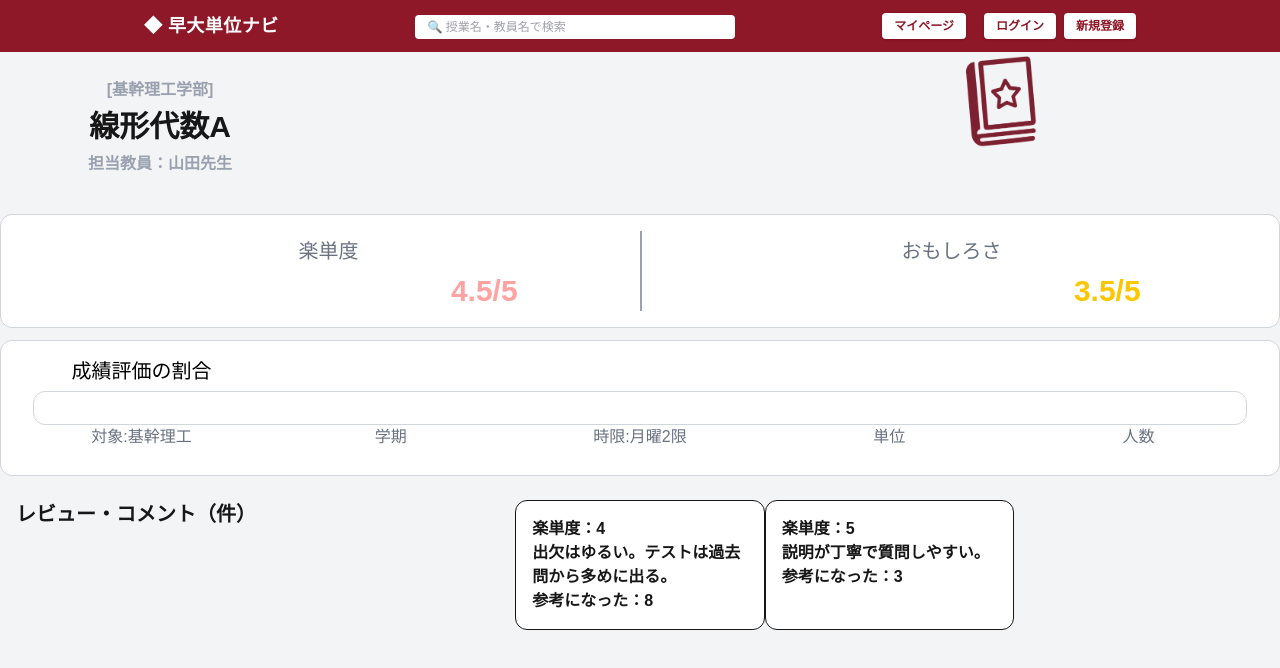
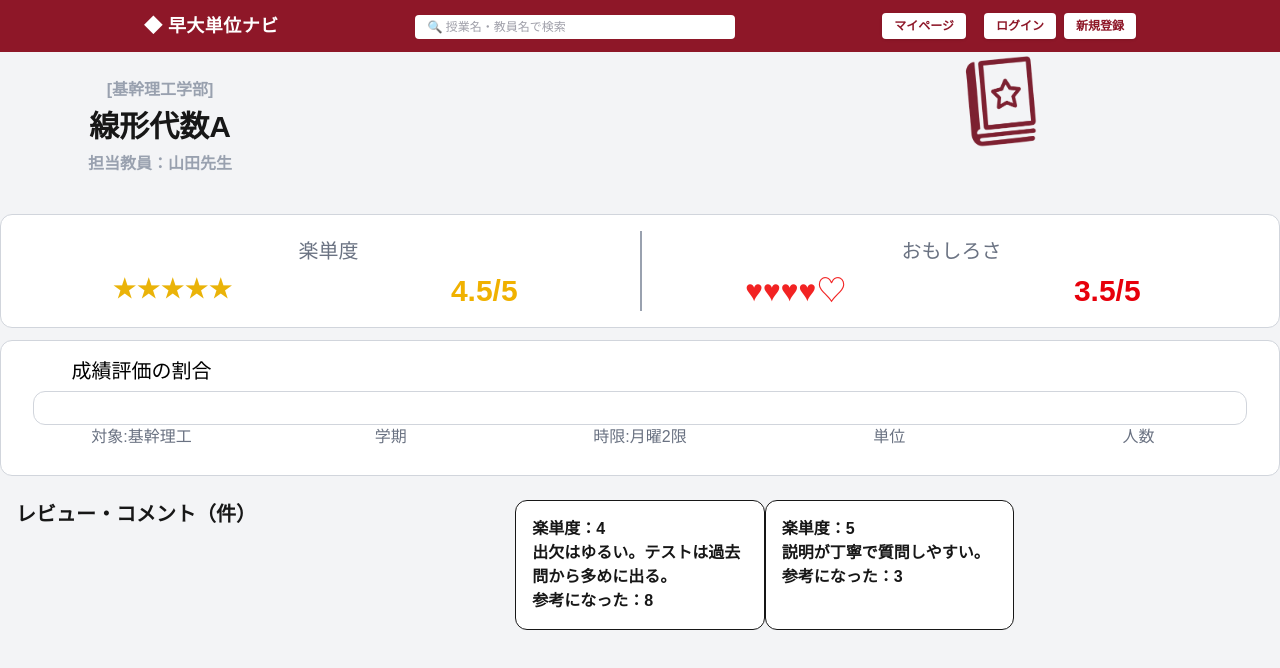
Before and after one commit to winc1980/phase3-teamA, a Next.js app: page /class-detail/1 in a window 1280 px wide. Shown: the top 668 px of the page. Built offline with nearby package versions, Linux system fonts and the light colour scheme.

Commit message:
ウィジェット追加

```diff
--- a/src/app/class-detail/[id]/class-detail.tsx
+++ b/src/app/class-detail/[id]/class-detail.tsx
@@ -8,11 +8,38 @@ export function generateStaticParams() {
   return courses.map((c) => ({ id: String(c.id) }));
 }
 
+function Stars({ rating }: { rating: number }) {
+    const roundedRating = Math.round(rating);
+
+    return (
+        <div className="flex text-yellow-500 text-2xl">
+            {Array.from({ length: 5 }, (_, i) => (
+                <span key={i} style={{ color: "#eab308" }}>
+                    {i < roundedRating ? "★" : "☆"}
+                </span>
+            ))}
+        </div>
+    );
+}
+
+function Hearts({ rating }: { rating: number }) {
+    const roundedRating = Math.round(rating);
+
+    return (
+        <div className="flex text-red-800 text-3xl">
+            {Array.from({ length: 5 }, (_, i) => (
+                <span key={i} style={{ color: "#f22323" }}>
+                    {i < roundedRating ? "♥" : "♡"}
+                </span>
+            ))}
+        </div>
+    );
+}
+
 export default async function ClassDetail({ params }: { params: Promise<{ id: string }> }){
     const { id } = await params;
     const course = courses.find((course) => course.id === Number(id));
     if (!course) notFound();
-
     return(
         <div className="min-h-screen bg-gray-100 w-full">
             <div className="flex flex-col gap-y-2">
@@ -33,15 +60,25 @@ export default async function ClassDetail({ params }: { params: Promise<{ id: st
                     <div className="col-start-1 col-end-2 text-bold text-xl text-gray-500 flex flex-col justify-start">
                         楽単度
                     </div>
-                    <div className="grid grid-cols-2 row-start-2 col-start-1 col-end-2 ">
-                            <div className="col-start-2 font-bold text-red-300 text-3xl">{averageEasy(course)}/5</div>
+                    <div className="grid grid-cols-2 row-start-2 col-start-1 col-end-2 w-full">
+                        <div className="flex text-yellow-500 text-3xl justify-center">
+                            <Stars rating={averageEasy(course)} />
+                        </div>
+                        <div className="col-start-2 text-yellow-500 font-bold text-3xl">
+                            {averageEasy(course)}/5
+                        </div>
                     </div>
                     <div className="row-start-1 row-span-2 col-start-2 h-20 border-l-2 border-gray-400"></div>
                     <div className="row-start-1 col-end-3 text-bold text-gray-500 text-xl">
                         おもしろさ
                     </div>
-                    <div className="grid grid-cols-2 row-start-2 col-start-2 col-end-3 ">
-                        <div className="col-start-2 font-bold text-yellow-400 text-3xl">{averageInteresting(course)}/5</div>
+                    <div className="grid grid-cols-2 row-start-2 col-start-2 col-end-3 justify-center">
+                        <div className="flex text-red-300 text-3xl justify-center">
+                            <Hearts rating={averageInteresting(course)} />
+                        </div>
+                        <div className="col-start-2 font-bold text-red-600 text-3xl justify-center">
+                            {averageInteresting(course)}/5
+                        </div>
                     </div>
                 </div>
                 <div className="bg-white border rounded-xl border-gray-300 grid grid-cols-5 grid-rows-3 p-4 text-center">
--- a/src/app/class-detail/[id]/page.tsx
+++ b/src/app/class-detail/[id]/page.tsx
@@ -1,4 +1,6 @@
 import ClassDetail from "./class-detail";
+
+export const instant = false;
 
 export default async function Page({ params }: { params: Promise<{ id: string }> }) {
   return <ClassDetail params={params} />;
```
Also changed, not shown: src/data/dummy.ts (line endings or trailing spaces).
